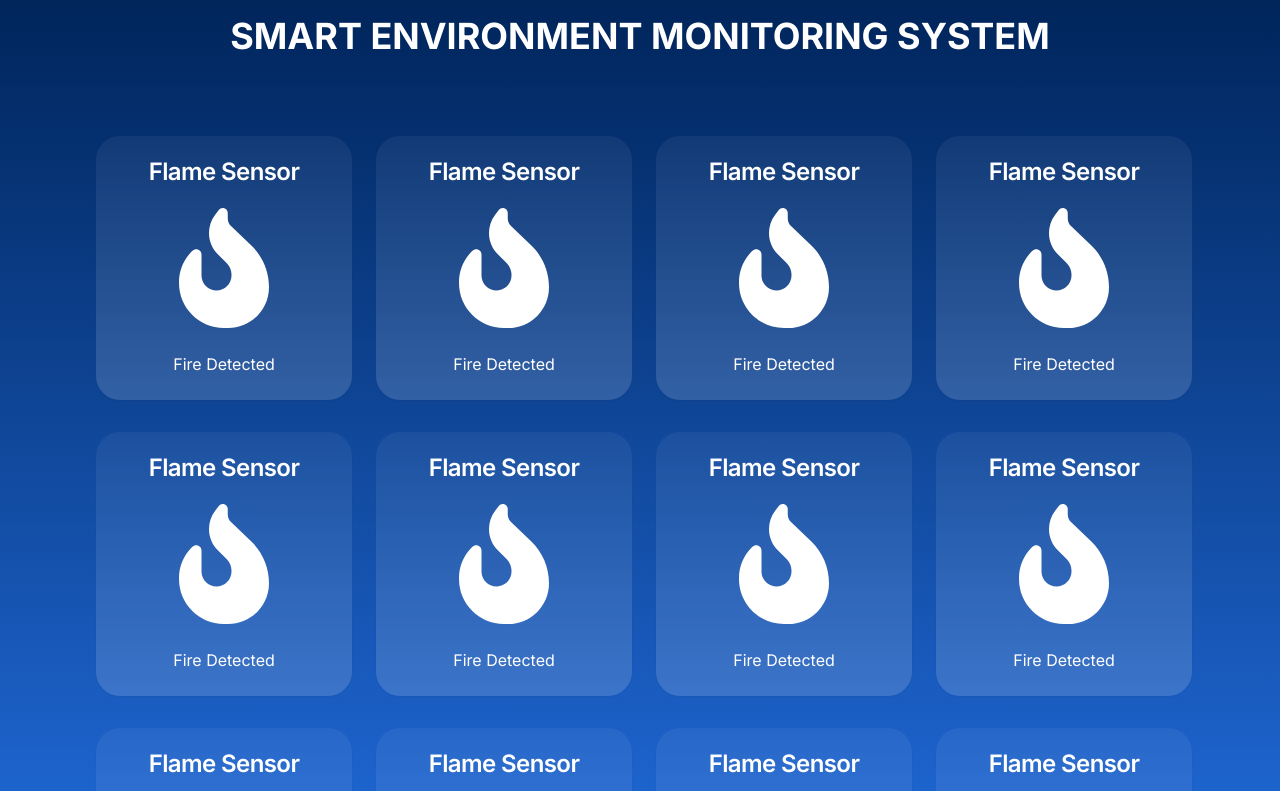
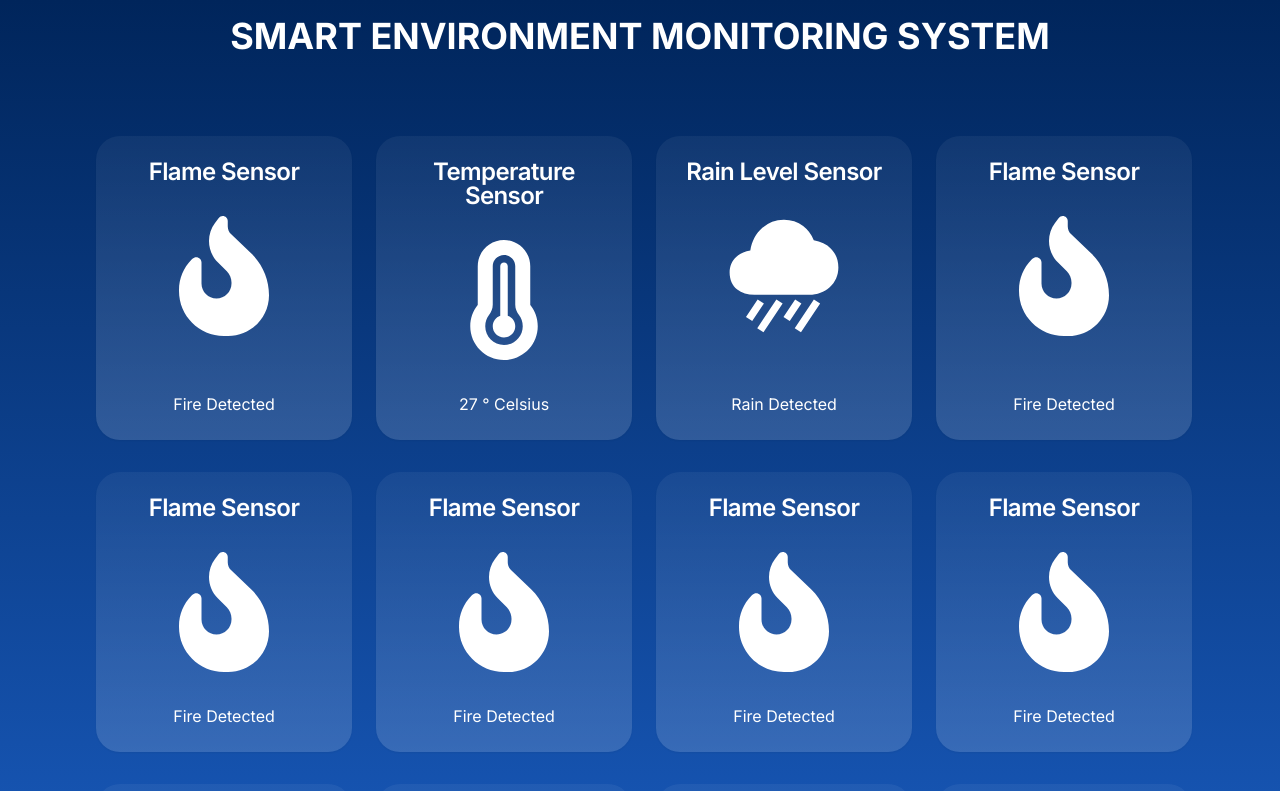
Before and after one commit to rajinsakha/Smart-Environment-Monitoring-System, a Next.js app: page / in a window 1280 px wide. Shown: the top 791 px of the page. Built offline with nearby package versions, Linux system fonts and the light colour scheme.

Commit message:
sensor-added

```diff
--- a/app/page.tsx
+++ b/app/page.tsx
@@ -1,7 +1,9 @@
 "use client"
 import Header from "@/components/Header";
 import SensorCard from "@/components/SensorCard";
-import { FaFireFlameCurved } from "react-icons/fa6";
+import { FaFireFlameCurved, FaTemperatureFull, } from "react-icons/fa6";
+import { IoRainySharp } from "react-icons/io5";
+
 
 export default function Home() {
   return (
@@ -9,7 +11,8 @@ export default function Home() {
       <Header />
       <section className="padding grid lg:grid-cols-4 md:grid-cols-3 min-[500px]:grid-cols-2 grid-cols-1 gap-8">
       <SensorCard title="Flame" Icon={FaFireFlameCurved} value="Fire Detected" />
-      <SensorCard title="Flame" Icon={FaFireFlameCurved} value="Fire Detected" />
+      <SensorCard title="Temperature" Icon={FaTemperatureFull} value="27 &deg; Celsius" />
+      <SensorCard title="Rain Level" Icon={IoRainySharp} value="Rain Detected" />
       <SensorCard title="Flame" Icon={FaFireFlameCurved} value="Fire Detected" />
       <SensorCard title="Flame" Icon={FaFireFlameCurved} value="Fire Detected" />
       <SensorCard title="Flame" Icon={FaFireFlameCurved} value="Fire Detected" />
--- a/components/SensorCard.tsx
+++ b/components/SensorCard.tsx
@@ -17,11 +17,11 @@ interface ICard{
 
 const SensorCard = ({title, Icon, value}:ICard) => {
   return (
-<Card className='w-64 card-background border-none flex flex-col items-center text-white rounded-3xl' >
+<Card className='w-64 card-background border-none flex flex-col space-y-2 items-center text-white rounded-3xl' >
   <CardHeader>
-    <CardTitle>{title} Sensor</CardTitle>
+    <CardTitle className='text-center'>{title} Sensor</CardTitle>
   </CardHeader>
-  <CardContent>
+  <CardContent className='flex-1'>
     <Icon fontSize={120} />
   </CardContent>
   <CardFooter>
```
